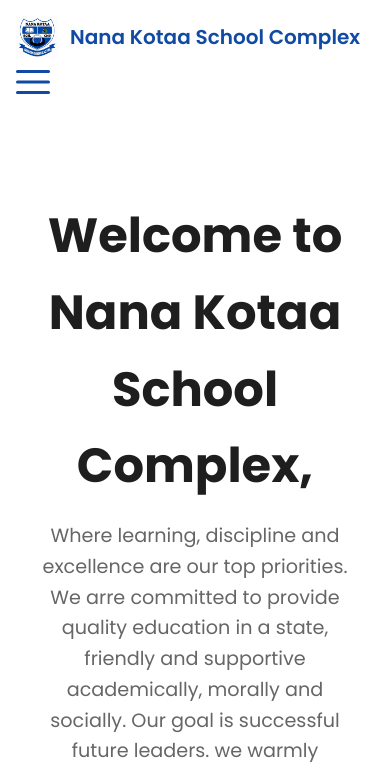
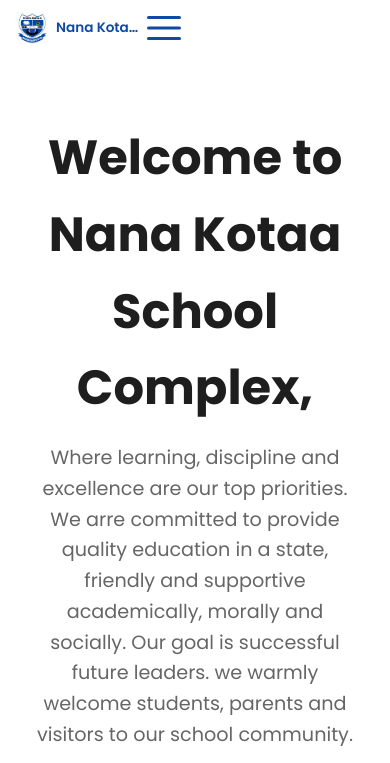
Before and after one commit to Mr-Documents/Basic-School-Website-Project, a website: page index.html in a window 390 px wide. Shown: the top 763 px of the page. Drawn offline with Linux system fonts and the light colour scheme.

Commit message:
School name made responsive at the logo

```diff
--- a/css/main.css
+++ b/css/main.css
@@ -38,7 +38,6 @@ body {
   display: flex;
   justify-content: space-between;
   align-items: center;
-  flex-wrap: wrap;
   box-shadow: 0 2px 4px rgba(0, 0, 0, 0.1);
 }
 .navbar .logo {
@@ -48,9 +47,17 @@ body {
   font-size: 1.25rem;
   font-weight: 600;
   color: #114AA3;
+  flex-shrink: 1;
+  min-width: 0;
+}
+.navbar .logo span {
+  white-space: nowrap;
+  overflow: hidden;
+  text-overflow: ellipsis;
 }
 .navbar .menu-toggle {
   order: 1;
+  flex-shrink: 0;
 }
 .navbar .nav-links {
   order: 2;
@@ -273,12 +280,16 @@ body {
 
 @media (max-width: 768px) {
   .navbar {
-    align-items: center;
-    gap: 0.75rem;
-    padding: 1rem 1rem;
+    padding: 0.75rem 1rem;
+    gap: 0.5rem;
   }
   .navbar .logo {
-    justify-content: flex-start;
+    font-size: 0.85rem;
+    gap: 0.5rem;
+  }
+  .navbar .logo img {
+    width: 32px;
+    height: auto;
   }
   .menu-toggle {
     display: inline-flex;
@@ -313,6 +324,6 @@ body {
   .section {
     padding: 2rem 1rem;
   }
-}
+}}
 
 /*# sourceMappingURL=main.css.map */
```
